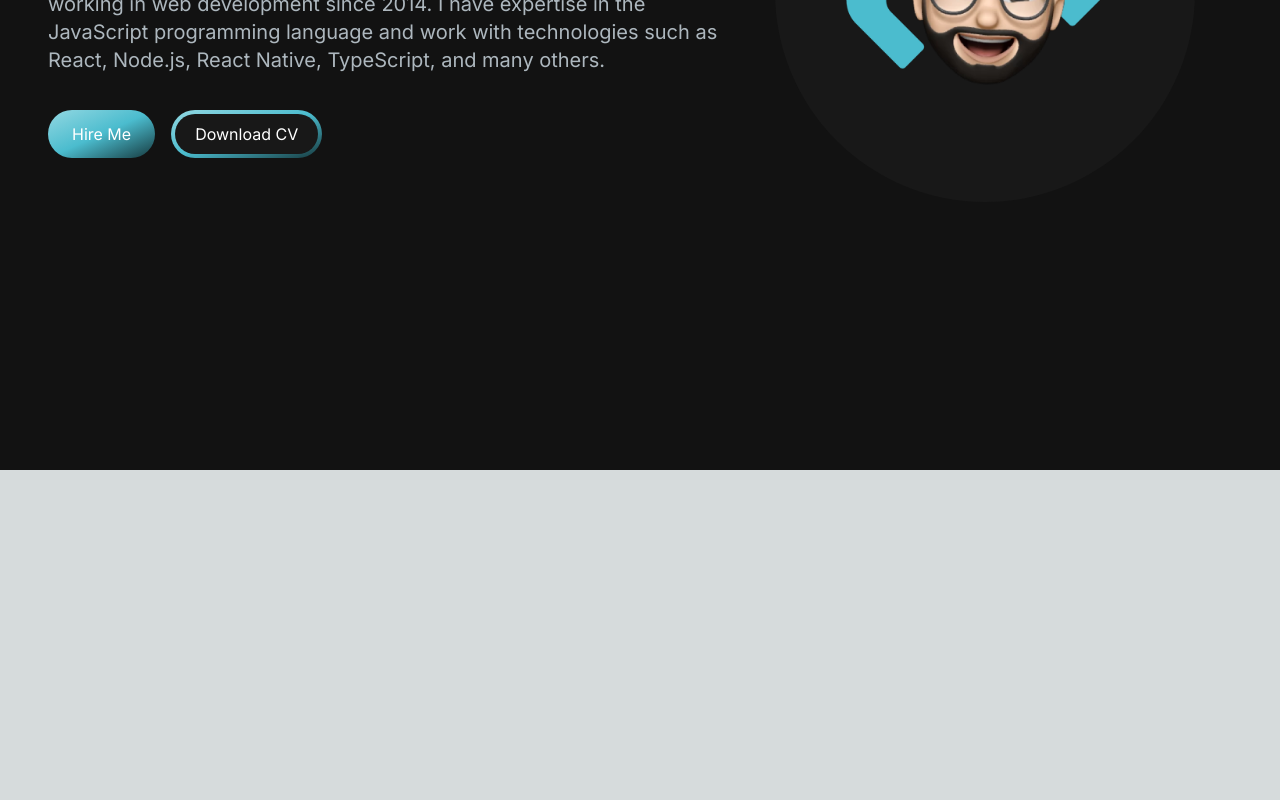
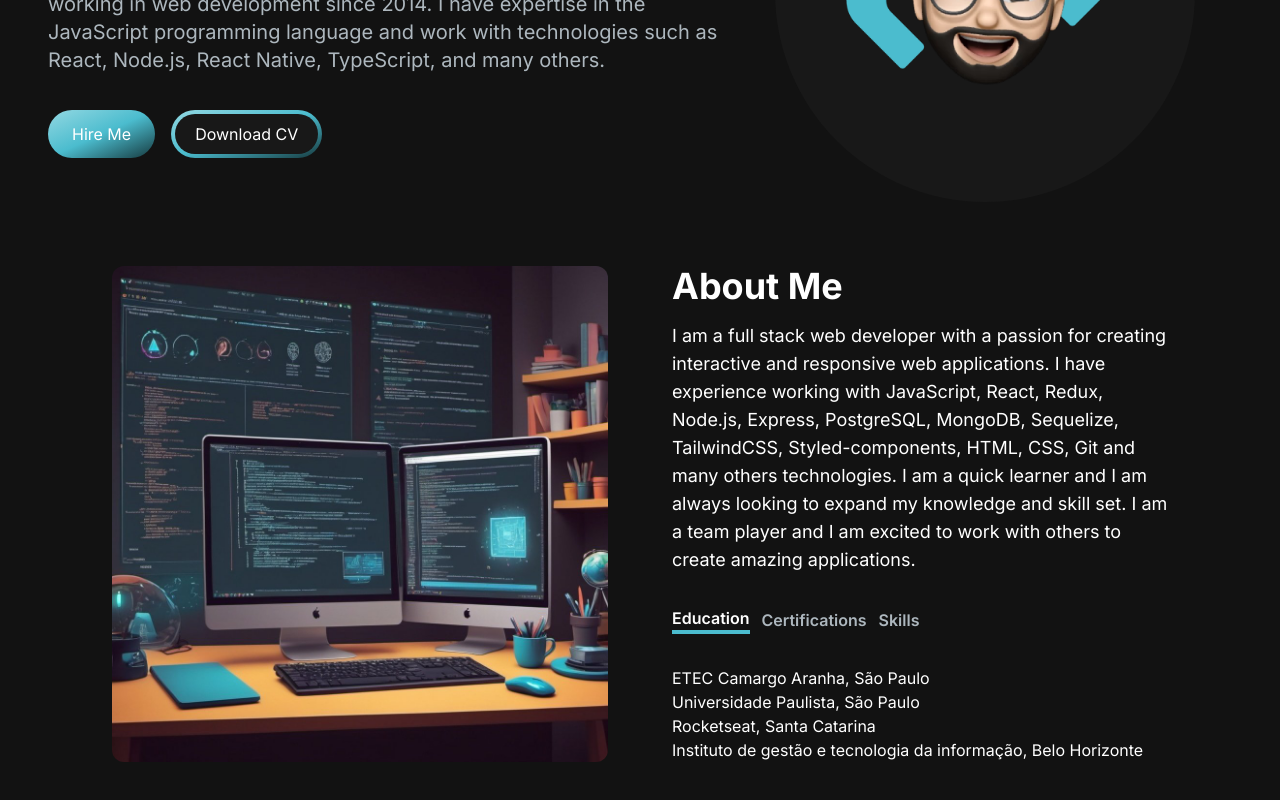
Before and after one commit to jefferson1104/soaresdev.com, a Next.js app: page / in a window 1280 px wide. Shown: the part 330-1130 px from the top of the page. Before the commit the page ends 800 px from the top, so only its background shows below. Built offline with nearby package versions, Linux system fonts and the light colour scheme.

Commit message:
feature: about section and tab buttons components

```diff
--- /dev/null
+++ b/src/app/components/About.tsx
@@ -0,0 +1,127 @@
+"use client";
+import { useState } from "react";
+import Image from "next/image";
+
+// COMPONENTS
+import { TabButton } from "./TabButton";
+
+// ABOUT COMPONENT
+export const About = () => {
+    /* States */
+    const [tab, setTab] = useState("education");
+
+    /* Handlers */
+    const tabChangeHandler = (id: string) => {
+        setTab(id);
+    };
+
+    /* Utils */
+    const tabOptions = [
+        {
+            label: "Education",
+            value: "education",
+            id: "education",
+            content: (
+                <ul>
+                    <li>ETEC Camargo Aranha, São Paulo</li>
+                    <li>Universidade Paulista, São Paulo</li>
+                    <li>Rocketseat, Santa Catarina</li>
+                    <li>
+                        Instituto de gestão e tecnologia da informação, Belo
+                        Horizonte
+                    </li>
+                </ul>
+            )
+        },
+        {
+            label: "Certifications",
+            value: "certifications",
+            id: "certifications",
+            content: (
+                <ul>
+                    <li>Computer technician</li>
+                    <li>Analysis and systems development</li>
+                    <li>FullStack training</li>
+                    <li>Programming with JavaScript</li>
+                    <li>JavaScript course</li>
+                    <li>Node.js, React.js and React Native Bootcamp</li>
+                    <li>React.js Bootcamp</li>
+                    <li>Advanced Next.js Course</li>
+                    <li>Gatsby.js and GraphQL Course</li>
+                    <li>Scrum Foundations</li>
+                </ul>
+            )
+        },
+        {
+            label: "Skills",
+            value: "skills",
+            id: "skills",
+            content: (
+                <ul>
+                    <li>JavaScript • TypeScript</li>
+                    <li>React.js • Next.js • Gatsby.js</li>
+                    <li>Node.js • Express.js • Nest.js</li>
+                    <li>PostgresSQL • MySQL • MongoDB</li>
+                    <li>Sequelize • TypeORM • Prisma</li>
+                    <li>HTML • CSS • SASS • LESS</li>
+                    <li>Bootstrap • TailwindCSS • Radix UI</li>
+                    <li>Styled-Components</li>
+                    <li>Git • GitHub • GitLab</li>
+                    <li>RestFull • GraphQL</li>
+                    <li>Redux • React Query • Apollo</li>
+                    <li>Unit test • E2E Tests • Integration Tests•</li>
+                    <li>Docker • Kubernetes • Terraform</li>
+                    <li>AWS • GCP • Azure</li>
+                </ul>
+            )
+        }
+    ];
+
+    /* Renders */
+    return (
+        <section className="text-white">
+            <div className="md:grid md:grid-cols-2 gap-8 items-center py-8 px-4 xl:gap-16 sm:py-16 xl:px-16">
+                <Image
+                    className="rounded-xl"
+                    src="/images/about.jpg"
+                    alt="about section"
+                    width={700}
+                    height={700}
+                />
+                <div className="mt-4 md:mt-0 text-left flex flex-col h-full">
+                    <h2 className="text-4xl font-bold text-white mb-4">
+                        About Me
+                    </h2>
+                    <p className="text-base lg:text-lg ">
+                        I am a full stack web developer with a passion for
+                        creating interactive and responsive web applications. I
+                        have experience working with JavaScript, React, Redux,
+                        Node.js, Express, PostgreSQL, MongoDB, Sequelize,
+                        TailwindCSS, Styled-components, HTML, CSS, Git and many
+                        others technologies. I am a quick learner and I am
+                        always looking to expand my knowledge and skill set. I
+                        am a team player and I am excited to work with others to
+                        create amazing applications.
+                    </p>
+                    <div className="flex flex-row justify-start mt-8">
+                        {tabOptions.map((option, index) => (
+                            <TabButton
+                                key={index}
+                                selectTab={() => tabChangeHandler(option.value)}
+                                active={tab === option.value}
+                            >
+                                {option.label}
+                            </TabButton>
+                        ))}
+                    </div>
+                    <div className="mt-8">
+                        {
+                            tabOptions.find((option) => option.id === tab)
+                                ?.content
+                        }
+                    </div>
+                </div>
+            </div>
+        </section>
+    );
+};
--- /dev/null
+++ b/src/app/components/TabButton.tsx
@@ -0,0 +1,25 @@
+// TAB BUTTON COMPONENT UTILS
+interface ITabButton {
+    active: boolean;
+    selectTab: () => void;
+    children: React.ReactNode;
+}
+
+// TAB BUTTON COMPONENT
+export const TabButton = ({ active, selectTab, children }: ITabButton) => {
+    /* Vars */
+    const buttonClasses = active
+        ? "text-white border-b-4 border-[#4bbcce]"
+        : "text-[#ADB7BE]";
+
+    /* Renders */
+    return (
+        <button onClick={selectTab}>
+            <p
+                className={`mr-3 font-semibold hover:text-white ${buttonClasses}`}
+            >
+                {children}
+            </p>
+        </button>
+    );
+};
--- a/src/app/page.tsx
+++ b/src/app/page.tsx
@@ -1,5 +1,7 @@
+// COMPONENTS
 import { Navbar } from "./components/Navbar";
 import { Hero } from "./components/Hero";
+import { About } from "./components/About";
 
 // HOME PAGE
 export default function Home() {
@@ -9,6 +11,7 @@ export default function Home() {
             <Navbar />
             <div className="container mt-24 mx-auto py-4 px-12">
                 <Hero />
+                <About />
             </div>
         </main>
     );
```
Also changed, not shown: .eslintrc.json, public/images/about.jpg (added).
